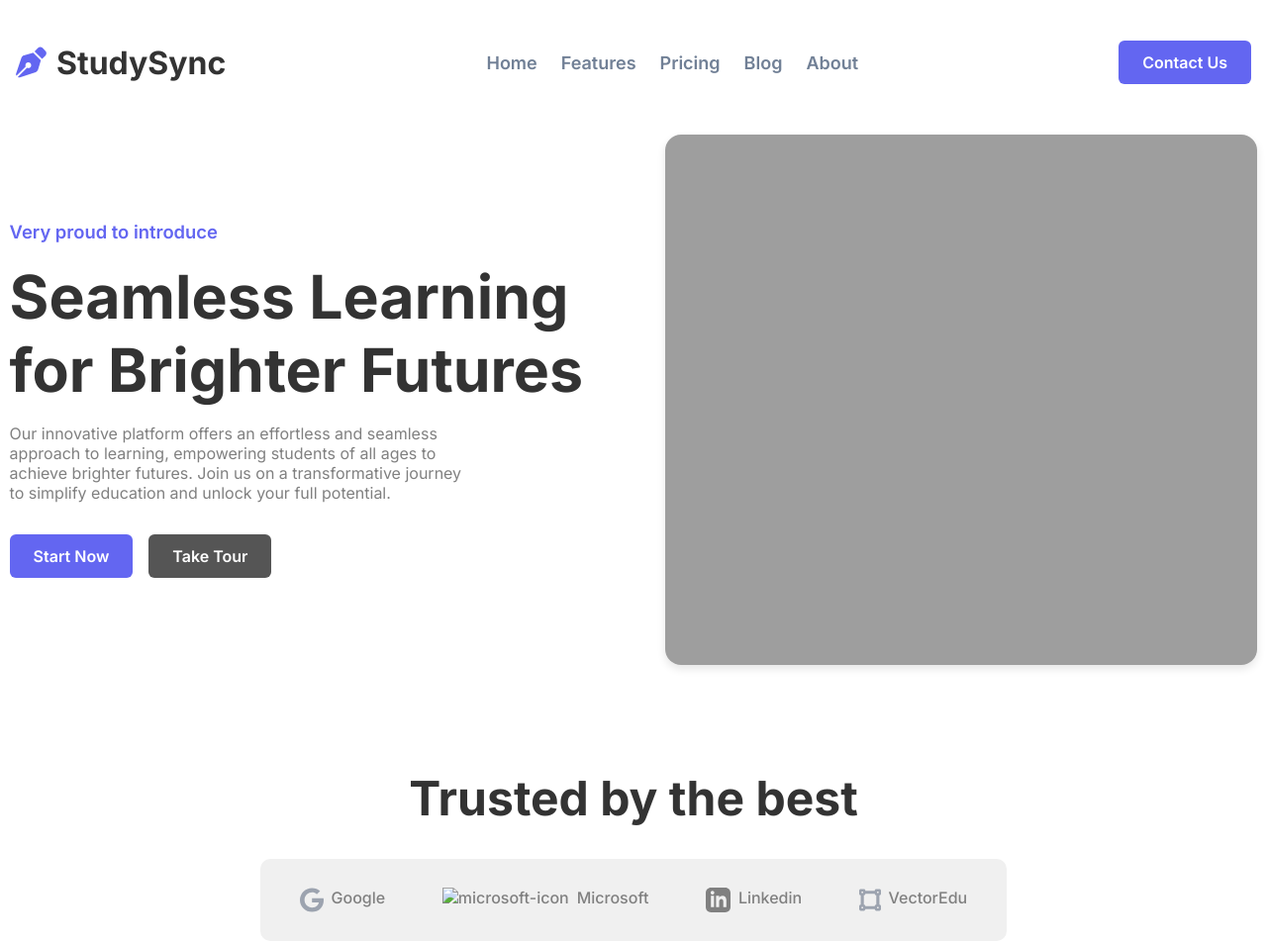
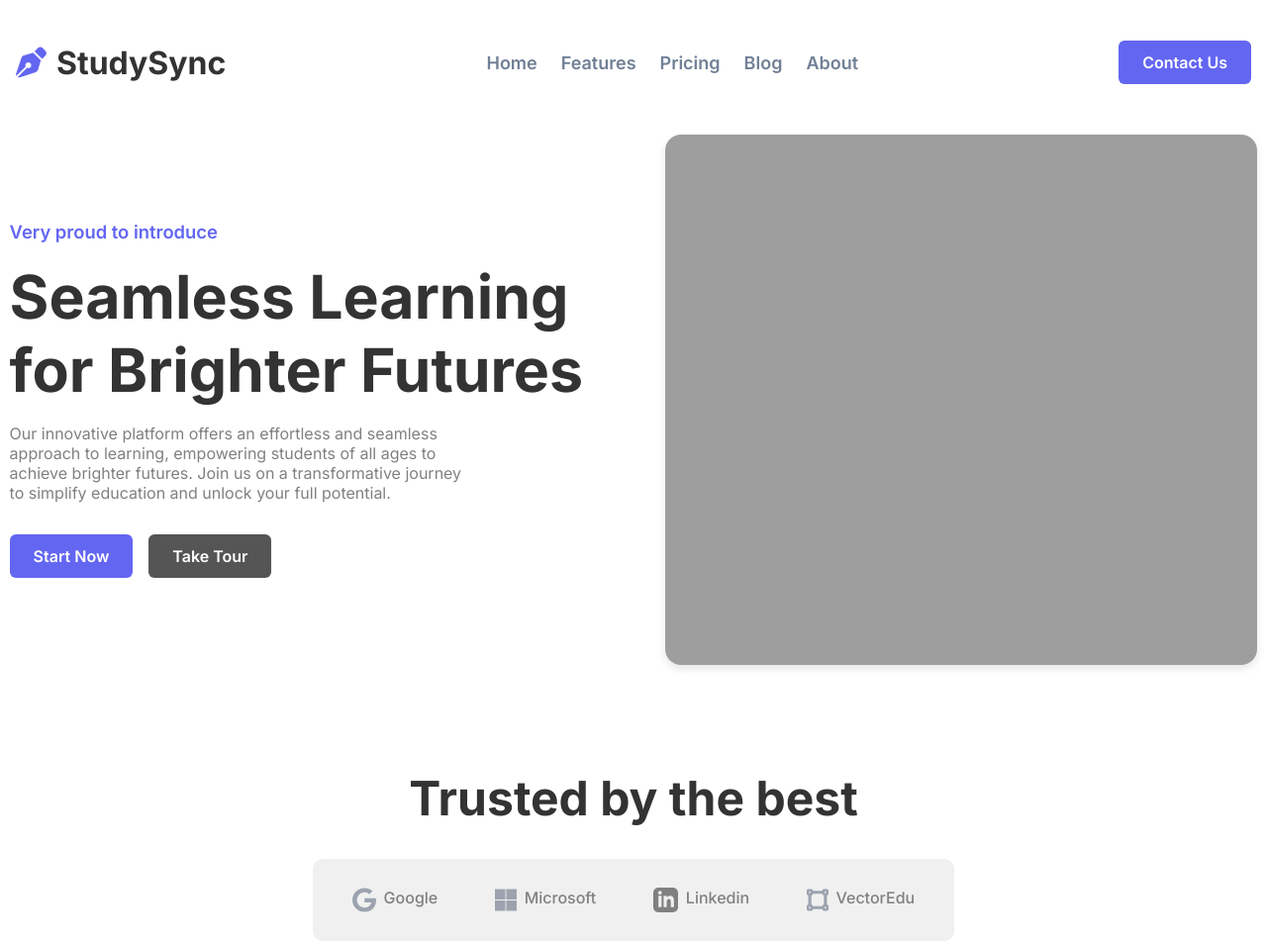
Before and after one commit to khuswant18/Study-Hut, a plain HTML site: page index.html in a window 1280 px wide. Shown: the top 954 px of the page at 99% size. Drawn offline with Linux system fonts and the light colour scheme; the site is published under a folder, as on GitHub Pages, so addresses that start at the root find nothing.

Commit message:
Update index.html

```diff
--- a/index.html
+++ b/index.html
@@ -76,7 +76,7 @@
             </div>
 
             <div class="comp">
-                <img src="/images/Microsoft.svg" class="icon" alt="microsoft-icon">
+                <img src="./images/Microsoft.svg" class="icon" alt="microsoft-icon">
                 <p class="comp-text">Microsoft</p>
             </div>
 
```
